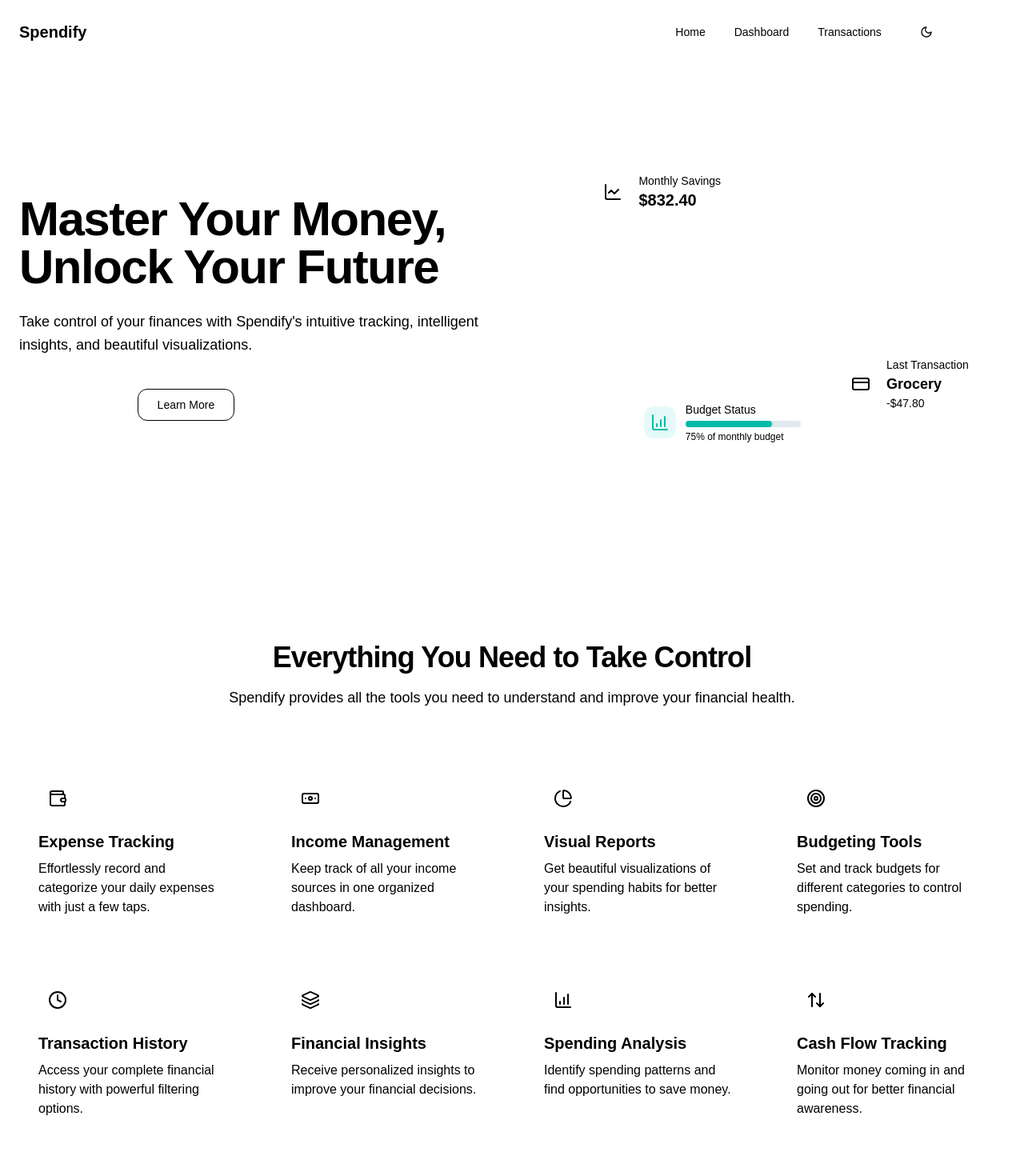
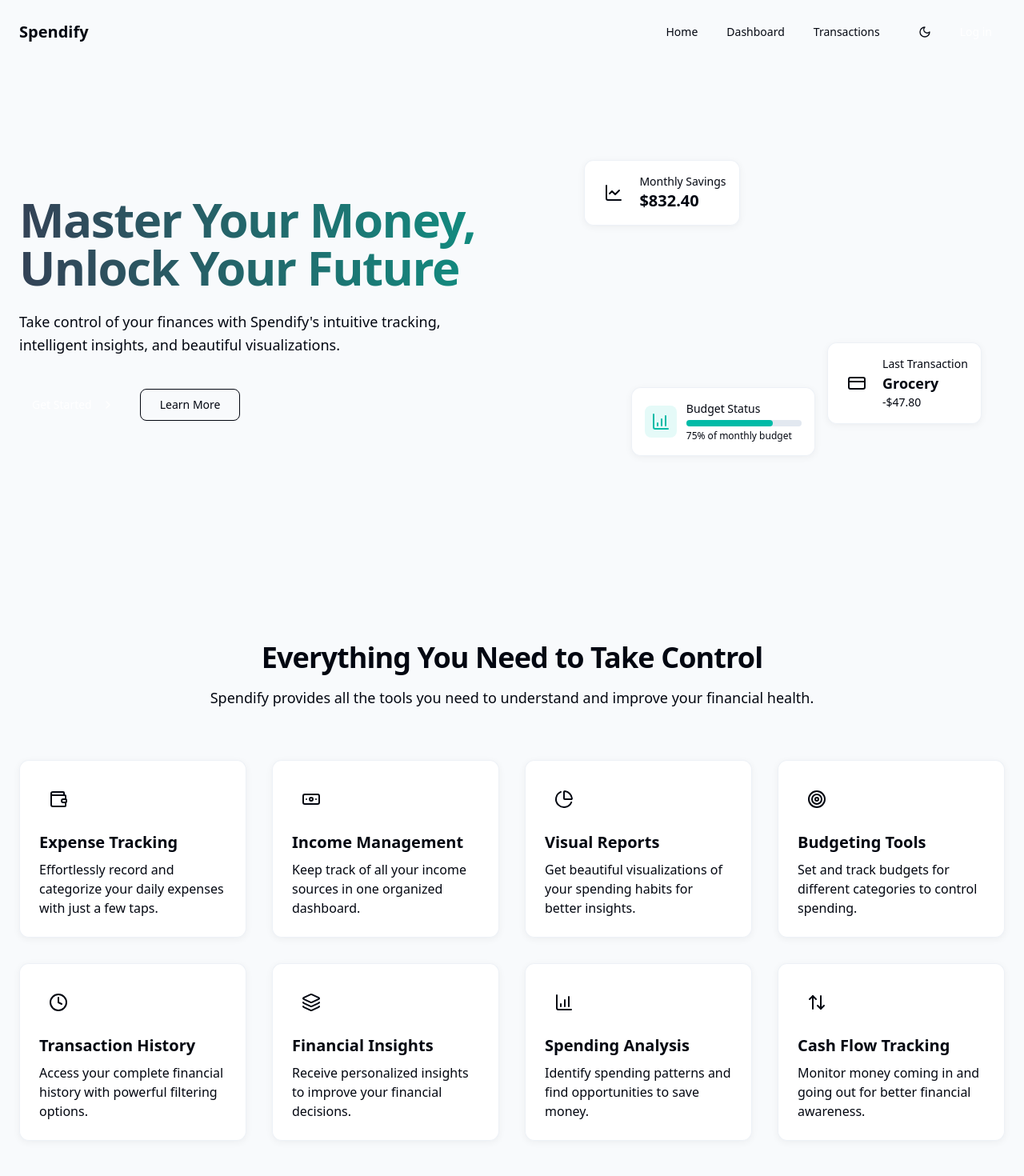
Before and after one commit to yuribodo/spendify, a Next.js app in the folder frontend/: page / in a window 1280 px wide. Shown: the top 1470 px of the page at 80% size. Built offline with nearby package versions, Linux system fonts and the light colour scheme.

Commit message:
feat: add tailwind classes

```diff
--- a/frontend/src/app/globals.css
+++ b/frontend/src/app/globals.css
@@ -1,9 +1,8 @@
+@import url('https://fonts.googleapis.com/css2?family=Inter:wght@300;400;500;600;700&display=swap');
+
 @import "tailwindcss";
 
-@custom-variant dark (&:is(.dark *));
-
-@plugin "tailwindcss-animate";
-
+@layer base {
   :root {
     --background: 210 40% 98%;
     --foreground: 224 71% 4%;
@@ -36,122 +35,123 @@
     --radius: 0.75rem;
   }
 
-@theme inline {
-  --color-background: var(--background);
-  --color-foreground: var(--foreground);
-  --font-sans: var(--font-inter);
-  --color-sidebar-ring: var(--sidebar-ring);
-  --color-sidebar-border: var(--sidebar-border);
-  --color-sidebar-accent-foreground: var(--sidebar-accent-foreground);
-  --color-sidebar-accent: var(--sidebar-accent);
-  --color-sidebar-primary-foreground: var(--sidebar-primary-foreground);
-  --color-sidebar-primary: var(--sidebar-primary);
-  --color-sidebar-foreground: var(--sidebar-foreground);
-  --color-sidebar: var(--sidebar);
-  --color-chart-5: var(--chart-5);
-  --color-chart-4: var(--chart-4);
-  --color-chart-3: var(--chart-3);
-  --color-chart-2: var(--chart-2);
-  --color-chart-1: var(--chart-1);
-  --color-ring: var(--ring);
-  --color-input: var(--input);
-  --color-border: var(--border);
-  --color-destructive: var(--destructive);
-  --color-accent-foreground: var(--accent-foreground);
-  --color-accent: var(--accent);
-  --color-muted-foreground: var(--muted-foreground);
-  --color-muted: var(--muted);
-  --color-secondary-foreground: var(--secondary-foreground);
-  --color-secondary: var(--secondary);
-  --color-primary-foreground: var(--primary-foreground);
-  --color-primary: var(--primary);
-  --color-popover-foreground: var(--popover-foreground);
-  --color-popover: var(--popover);
-  --color-card-foreground: var(--card-foreground);
-  --color-card: var(--card);
-  --radius-sm: calc(var(--radius) - 4px);
-  --radius-md: calc(var(--radius) - 2px);
-  --radius-lg: var(--radius);
-  --radius-xl: calc(var(--radius) + 4px);
+  .dark {
+    --background: 224 71% 4%;
+    --foreground: 210 40% 98%;
+
+    --card: 224 71% 6%;
+    --card-foreground: 210 40% 98%;
+
+    --popover: 224 71% 6%;
+    --popover-foreground: 210 40% 98%;
+
+    --primary: 210 40% 98%;
+    --primary-foreground: 224 71% 4%;
+
+    --secondary: 215 25% 14%;
+    --secondary-foreground: 210 40% 98%;
+
+    --muted: 215 25% 14%;
+    --muted-foreground: 215 25% 65%;
+
+    --accent: 174 77% 31%;
+    --accent-foreground: 210 40% 98%;
+
+    --destructive: 0 84% 60%;
+    --destructive-foreground: 210 40% 98%;
+
+    --border: 215 25% 14%;
+    --input: 215 25% 14%;
+    --ring: 210 40% 90%;
+  }
+
+  html {
+    -webkit-font-smoothing: antialiased;
+    -moz-osx-font-smoothing: grayscale;
+    scroll-behavior: smooth;
   }
 
   body {
-  font-family: var(--font-sans, Arial, Helvetica, sans-serif);
+    background-color: hsl(var(--background));
+    color: hsl(var(--foreground));
+    font-family: 'Inter', 'SF Pro Display', ui-sans-serif, system-ui, sans-serif;
+    overflow-x: hidden;
+  }
 }
 
+
 @layer components {
-  .container {
-    @apply max-w-7xl mx-auto px-4 sm:px-6 lg:px-8;
+  .glass {
+    @apply bg-white/80 dark:bg-slate-900/80 backdrop-blur-xl border border-slate-200/50 dark:border-slate-700/50;
   }
 
-  .btn-primary {
-    @apply bg-[var(--primary)] hover:bg-[var(--primary-dark)] text-white font-medium py-3 px-6 rounded-full transition-all duration-300;
+  .glass-card {
+    background-color: rgba(255, 255, 255, 0.9);
+    backdrop-filter: blur(12px);
+    border: 1px solid rgba(226, 232, 240, 0.6);
+    box-shadow: 0 2px 10px rgba(0, 0, 0, 0.05);
   }
 
-  .btn-secondary {
-    @apply bg-white hover:bg-[var(--gray-100)] text-[var(--primary)] border border-[var(--primary)] font-medium py-3 px-6 rounded-full transition-all duration-300;
+  .dark .glass-card {
+    background-color: rgba(15, 23, 42, 0.9);
+    border-color: rgba(30, 41, 59, 0.6);
   }
 
-  .section {
-    @apply py-16 md:py-24;
+  .card-hover {
+    @apply transition-all duration-300 hover:-translate-y-1;
+    box-shadow: 0 2px 10px rgba(0, 0, 0, 0.05);
+  }
+
+  .card-hover:hover {
+    box-shadow: 0 4px 20px rgba(0, 0, 0, 0.08);
+  }
+
+  .text-balance {
+    text-wrap: balance;
   }
 
   .heading-xl {
-    @apply text-4xl md:text-5xl lg:text-6xl font-bold tracking-tight;
+    @apply text-4xl md:text-5xl lg:text-6xl font-bold tracking-tight text-balance;
   }
 
   .heading-lg {
-    @apply text-3xl md:text-4xl font-bold tracking-tight;
+    @apply text-3xl md:text-4xl font-bold tracking-tight text-balance;
   }
 
   .heading-md {
-    @apply text-2xl md:text-3xl font-bold;
+    @apply text-2xl md:text-3xl font-bold tracking-tight text-balance;
   }
 
-  .gradient-text {
-    @apply bg-gradient-to-r from-[var(--primary)] to-[var(--secondary)] inline-block text-transparent bg-clip-text;
+  .heading-sm {
+    @apply text-xl md:text-2xl font-semibold tracking-tight text-balance;
+  }
+
+  .text-gradient {
+    background-image: linear-gradient(to right, hsl(var(--primary)), hsl(var(--accent)));
+    -webkit-background-clip: text;
+    background-clip: text;
+    color: transparent;
   }
 }
 
-.dark {
-  --background: oklch(0.145 0 0);
-  --foreground: oklch(0.985 0 0);
-  --card: oklch(0.205 0 0);
-  --card-foreground: oklch(0.985 0 0);
-  --popover: oklch(0.205 0 0);
-  --popover-foreground: oklch(0.985 0 0);
-  --primary: oklch(0.922 0 0);
-  --primary-foreground: oklch(0.205 0 0);
-  --secondary: oklch(0.269 0 0);
-  --secondary-foreground: oklch(0.985 0 0);
-  --muted: oklch(0.269 0 0);
-  --muted-foreground: oklch(0.708 0 0);
-  --accent: oklch(0.269 0 0);
-  --accent-foreground: oklch(0.985 0 0);
-  --destructive: oklch(0.704 0.191 22.216);
-  --border: oklch(1 0 0 / 10%);
-  --input: oklch(1 0 0 / 15%);
-  --ring: oklch(0.556 0 0);
-  --chart-1: oklch(0.488 0.243 264.376);
-  --chart-2: oklch(0.696 0.17 162.48);
-  --chart-3: oklch(0.769 0.188 70.08);
-  --chart-4: oklch(0.627 0.265 303.9);
-  --chart-5: oklch(0.645 0.246 16.439);
-  --sidebar: oklch(0.205 0 0);
-  --sidebar-foreground: oklch(0.985 0 0);
-  --sidebar-primary: oklch(0.488 0.243 264.376);
-  --sidebar-primary-foreground: oklch(0.985 0 0);
-  --sidebar-accent: oklch(0.269 0 0);
-  --sidebar-accent-foreground: oklch(0.985 0 0);
-  --sidebar-border: oklch(1 0 0 / 10%);
-  --sidebar-ring: oklch(0.556 0 0);
+.page-transition-enter {
+  opacity: 0;
+  transform: translateY(10px);
 }
 
-@layer base {
-  * {
-    @apply border-border outline-ring/50;
+.page-transition-enter-active {
+  opacity: 1;
+  transform: translateY(0);
+  transition: opacity 400ms, transform 400ms;
 }
-  body {
-    @apply bg-background text-foreground;
+
+.page-transition-exit {
+  opacity: 1;
+  transform: translateY(0);
 }
+
+.page-transition-exit-active {
+  opacity: 0;
+  transform: translateY(-10px);
+  transition: opacity 300ms, transform 300ms;
 }
--- a/frontend/tailwind.config.ts
+++ b/frontend/tailwind.config.ts
@@ -1,67 +1,167 @@
-// tailwind.config.js
-import plugin from 'tailwindcss/plugin'
+import type { Config } from "tailwindcss";
+import tailwindcssAnimate from "tailwindcss-animate";
+import plugin from 'tailwindcss/plugin';
 
 export default {
+  darkMode: "class",
+  content: [
+    "./pages/**/*.{ts,tsx}",
+    "./components/**/*.{ts,tsx}",
+    "./app/**/*.{ts,tsx}",
+    "./src/**/*.{ts,tsx}",
+  ],
+  prefix: "",
   theme: {
+    container: {
+      center: true,
+      padding: "2rem",
+      screens: {
+        "2xl": "1400px",
+      },
+    },
     extend: {
-      // Mantendo as configurações originais do tema
+      fontFamily: {
+        sans: ["Inter", "SF Pro Display", "ui-sans-serif", "system-ui", "sans-serif"],
+        mono: ["SF Mono", "ui-monospace", "monospace"],
+      },
+      colors: {
+        border: "hsl(var(--border) / <alpha-value>)",
+        input: "hsl(var(--input) / <alpha-value>)",
+        ring: "hsl(var(--ring) / <alpha-value>)",
+        background: "hsl(var(--background) / <alpha-value>)",
+        foreground: "hsl(var(--foreground) / <alpha-value>)",
+        primary: {
+          DEFAULT: "hsl(var(--primary) / <alpha-value>)",
+          foreground: "hsl(var(--primary-foreground) / <alpha-value>)",
+        },
+        secondary: {
+          DEFAULT: "hsl(var(--secondary) / <alpha-value>)",
+          foreground: "hsl(var(--secondary-foreground) / <alpha-value>)",
+        },
+        destructive: {
+          DEFAULT: "hsl(var(--destructive) / <alpha-value>)",
+          foreground: "hsl(var(--destructive-foreground) / <alpha-value>)",
+        },
+        muted: {
+          DEFAULT: "hsl(var(--muted) / <alpha-value>)",
+          foreground: "hsl(var(--muted-foreground) / <alpha-value>)",
+        },
+        accent: {
+          DEFAULT: "hsl(var(--accent) / <alpha-value>)",
+          foreground: "hsl(var(--accent-foreground) / <alpha-value>)",
+        },
+        popover: {
+          DEFAULT: "hsl(var(--popover) / <alpha-value>)",
+          foreground: "hsl(var(--popover-foreground) / <alpha-value>)",
+        },
+        card: {
+          DEFAULT: "hsl(var(--card) / <alpha-value>)",
+          foreground: "hsl(var(--card-foreground) / <alpha-value>)",
+        },
+        slate: {
+          50: "#f8fafc",
+          100: "#f1f5f9",
+          200: "#e2e8f0",
+          300: "#cbd5e1",
+          400: "#94a3b8",
+          500: "#64748b",
+          600: "#475569",
+          700: "#334155",
+          800: "#1e293b",
+          900: "#0f172a",
+        },
+        teal: {
+          50: "#f0fdfa",
+          100: "#ccfbf1",
+          200: "#99f6e4",
+          300: "#5eead4",
+          400: "#2dd4bf",
+          500: "#14b8a6",
+          600: "#0d9488",
+          700: "#0f766e",
+          800: "#115e59",
+          900: "#134e4a",
+        },
+      },
+      borderRadius: {
+        lg: "var(--radius)",
+        md: "calc(var(--radius) - 2px)",
+        sm: "calc(var(--radius) - 4px)",
+      },
+      keyframes: {
+        "accordion-down": {
+          from: { height: "0" },
+          to: { height: "var(--radix-accordion-content-height)" },
+        },
+        "accordion-up": {
+          from: { height: "var(--radix-accordion-content-height)" },
+          to: { height: "0" },
+        },
+        "fade-in": {
+          from: { opacity: "0" },
+          to: { opacity: "1" },
+        },
+        "fade-out": {
+          from: { opacity: "1" },
+          to: { opacity: "0" },
+        },
+        "slide-in-up": {
+          from: { transform: "translateY(20px)", opacity: "0" },
+          to: { transform: "translateY(0)", opacity: "1" },
+        },
+        "slide-in-right": {
+          from: { transform: "translateX(20px)", opacity: "0" },
+          to: { transform: "translateX(0)", opacity: "1" },
+        },
+        float: {
+          "0%, 100%": { transform: "translateY(0)" },
+          "50%": { transform: "translateY(-10px)" },
+        },
+        "pulse-gentle": {
+          "0%, 100%": { opacity: "1" },
+          "50%": { opacity: "0.85" },
+        },
+      },
+      animation: {
+        "accordion-down": "accordion-down 0.2s ease-out",
+        "accordion-up": "accordion-up 0.2s ease-out",
+        "fade-in": "fade-in 0.3s ease-out",
+        "fade-out": "fade-out 0.3s ease-out",
+        "slide-in-up": "slide-in-up 0.4s ease-out",
+        "slide-in-right": "slide-in-right 0.4s ease-out",
+        float: "float 6s ease-in-out infinite",
+        "pulse-gentle": "pulse-gentle 3s ease-in-out infinite",
+      },
+      backgroundImage: {
+        "gradient-radial": "radial-gradient(var(--tw-gradient-stops))",
+        "gradient-conic": "conic-gradient(from 180deg at 50% 50%, var(--tw-gradient-stops))",
+        "gradient-subtle": "linear-gradient(to right, hsl(var(--background)), hsl(var(--muted)), hsl(var(--background)))",
+      },
+      boxShadow: {
+        subtle: "0 2px 10px rgba(0, 0, 0, 0.05)",
+        card: "0 4px 20px rgba(0, 0, 0, 0.08)",
+        elevated: "0 10px 30px rgba(0, 0, 0, 0.12)",
+      },
     },
   },
   plugins: [
+    tailwindcssAnimate,
     plugin(function({ addUtilities }) {
-      addUtilities({
-        '.shadow-subtle': {
-          'box-shadow': '0 2px 10px rgba(0, 0, 0, 0.05)',
+      const newUtilities = {
+        '.from-primary': {
+          '--tw-gradient-from': 'hsl(var(--primary)) var(--tw-gradient-from-position)',
+          '--tw-gradient-to': 'hsl(var(--primary) / 0) var(--tw-gradient-to-position)',
+          '--tw-gradient-stops': 'var(--tw-gradient-from), var(--tw-gradient-to)'
         },
-        '.shadow-card': {
-          'box-shadow': '0 4px 20px rgba(0, 0, 0, 0.08)',
+        '.to-accent': {
+          '--tw-gradient-to': 'hsl(var(--accent)) var(--tw-gradient-to-position)'
         },
-        '.shadow-elevated': {
-          'box-shadow': '0 10px 30px rgba(0, 0, 0, 0.12)',
+        '.bg-clipt-text': {
+          '-webkit-background-clip': 'text',
+          'background-clip': 'text'
         },
-      })
-    }),
-
-    // Pode adicionar outros plugins personalizados aqui
-    plugin(function({ addUtilities }) {
-      addUtilities({
-        '.animate-accordion-down': {
-          'animation': 'accordion-down 0.2s ease-out',
-        },
-        '.animate-accordion-up': {
-          'animation': 'accordion-up 0.2s ease-out',
-        },
-        '.animate-fade-in': {
-          'animation': 'fade-in 0.3s ease-out',
-        },
-        '.animate-fade-out': {
-          'animation': 'fade-out 0.3s ease-out',
-        },
-        '.animate-slide-in-up': {
-          'animation': 'slide-in-up 0.4s ease-out',
-        },
-        '.animate-slide-in-right': {
-          'animation': 'slide-in-right 0.4s ease-out',
-        },
-        '.animate-float': {
-          'animation': 'float 6s ease-in-out infinite',
-        },
-        '.animate-pulse-gentle': {
-          'animation': 'pulse-gentle 3s ease-in-out infinite',
-        },
-        '.bg-gradient-radial': {
-          'background-image': 'radial-gradient(var(--tw-gradient-stops))',
-        },
-        '.bg-gradient-conic': {
-          'background-image': 'conic-gradient(from 180deg at 50% 50%, var(--tw-gradient-stops))',
-        },
-        '.bg-gradient-subtle': {
-          'background-image': 'linear-gradient(to right, var(--background), var(--muted), var(--background))',
-        },
-        '.text-balance': {
-          'text-wrap': 'balance',
-        },
-      })
-    }),
+      };
+      addUtilities(newUtilities);
+    })
   ],
-}
+} satisfies Config;
```
Lines whose indentation alone changed are shown as unchanged.
